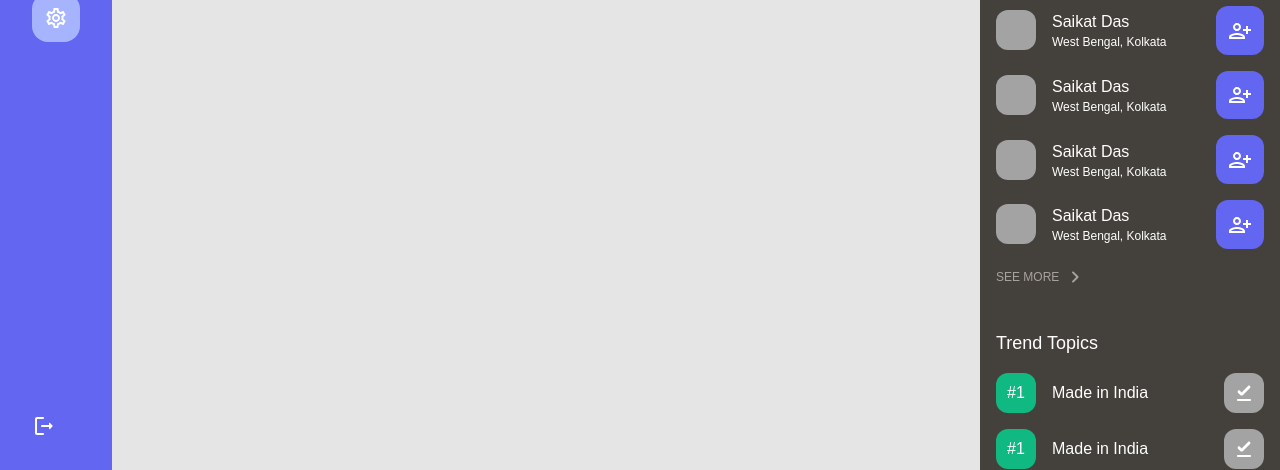
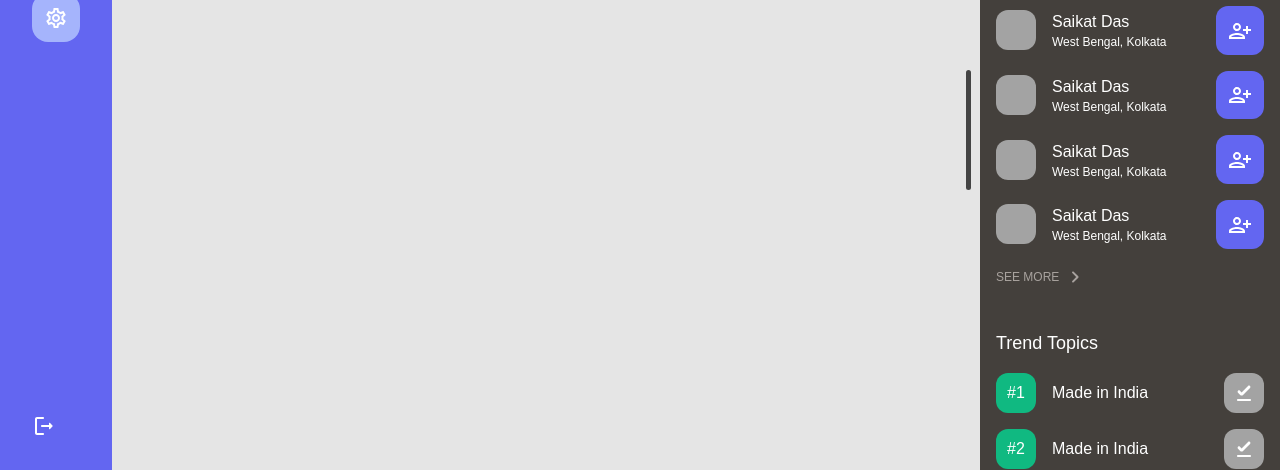
Before and after one commit to Git21221/social, a React (Vite) app: page / in a window 1280 px wide. Shown: the part 330-800 px from the top of the page. Built offline with nearby package versions, Linux system fonts and the light colour scheme.

Commit message:
sidebar close

```diff
--- /dev/null
+++ b/src/components/RightBar/Rightbar.css
@@ -0,0 +1,17 @@
+.bar{
+  position: absolute;
+  height: 120px;
+  width: 5px;
+  background-color: rgb(68, 68, 68);
+  border-radius: 9999px;
+  top: 50%;
+  transform: translateX(-30px);
+}
+.wraper{
+  transition: 0.7s linear;
+}
+.custom{
+  width: 0;
+  padding: 0;
+  transition: 0.7s linear;
+}
--- a/src/pages/Home.jsx
+++ b/src/components/RightBar/Rightbar.jsx
@@ -1,14 +1,14 @@
 import React, { useRef, useState } from "react";
-import { Link } from "react-router-dom";
-import Button from "../components/button/Button.jsx";
-import Input from "../components/Input/Input.jsx";
-import SearchBar from "../components/searchbar/SearchBar.jsx";
 import PersonAddAlt1OutlinedIcon from "@mui/icons-material/PersonAddAlt1Outlined";
 import KeyboardArrowRightRoundedIcon from "@mui/icons-material/KeyboardArrowRightRounded";
+import "./Rightbar.css";
 import DownloadDoneRoundedIcon from "@mui/icons-material/DownloadDoneRounded";
 
-const Home = () => {
+function Rightbar() {
   const storyPeopleRef = useRef();
+
+  const[isOpened, setIsOpened] = useState(false);
+
   const [dragState, setDragState] = useState({
     dragging: false,
     dragStartX: 0,
@@ -17,12 +17,12 @@ const Home = () => {
 
   const repeatFollow = [],
     repeatTopics = [];
-  for (let index = 0; index < 5; index++) {
+  for (let index = 1; index <= 5; index++) {
     repeatTopics.push(
       <div key={index} className="topics flex justify-between items-center">
         <div className="topicNameAndTrendNo flex items-center justify-center gap-4">
           <div className="trendNo bg-emerald-500 h-10 w-10 rounded-xl flex justify-center items-center">
-            #1
+            #{index}
           </div>
           <div className="topicName">Made in India</div>
         </div>
@@ -32,7 +32,10 @@ const Home = () => {
       </div>
     );
     repeatFollow.push(
-      <div key={index} className="followPeople flex items-center justify-between text-inherit">
+      <div
+        key={index}
+        className="followPeople flex items-center justify-between text-inherit"
+      >
         <div className="people flex items-center gap-4">
           <div className="image bg-neutral-400 w-10 h-10 rounded-xl"></div>
           <div className="peopleNameAndDest">
@@ -49,11 +52,12 @@ const Home = () => {
     );
   }
 
-  const handleDrag = (e) => {
+  function handleDrag(e) {
     if (!dragState.dragging) return;
+    console.log("handleDrag");
     const delta = e.clientX - dragState.dragStartX;
     storyPeopleRef.current.scrollLeft = dragState.scrollLeftStart - delta;
-  };
+  }
 
   const startDrag = (e) => {
     setDragState({
@@ -69,16 +73,17 @@ const Home = () => {
       dragging: false,
     });
   };
+
+  const handleClick = (e) => {
+    setIsOpened(prev => !prev);
+  }
   return (
     <>
-      <div className="homepage flex flex-row flex-1 justify-around pl-28">
-        <div className="feed w-full bg-neutral-200 h-screen">
-          <SearchBar />
-        </div>
-      </div>
-      <div className="side overflow-auto max-w-[300px] h-screen bg-stone-700 text-white flex flex-col gap-10 p-4">
+    <div className="wraper">
+      <div className={`side overflow-auto max-w-[300px] h-screen bg-stone-700 text-white flex flex-col gap-10 p-4 ${isOpened ? 'custom' : ""}`}>
+      <div className={`bar ${isOpened? "will-change-transform" : ""}`} onClick={handleClick} />
         <div className="people">
-          <div className="image h-10 w-12 rounded-xl bg-neutral-400"></div>
+          <div className="image h-10 w-10 rounded-xl bg-neutral-400"></div>
         </div>
         <div className="featuredStories flex flex-col gap-4">
           <div className="heading text-lg">Featured Stories</div>
@@ -89,6 +94,10 @@ const Home = () => {
             onMouseMove={handleDrag}
             onMouseUp={endDrag}
             onMouseLeave={endDrag}
+            onTouchStart={startDrag}
+            onTouchMove={handleDrag}
+            onTouchEnd={endDrag}
+            onTouchCancel={endDrag}
           >
             <div className="storyPeople inline-flex gap-4">
               <div className="bg-neutral-400 w-10 h-10 rounded-xl"></div>
@@ -116,8 +125,9 @@ const Home = () => {
           {repeatTopics}
         </div>
       </div>
+    </div>
     </>
   );
-};
+}
 
-export default Home;
+export default Rightbar;
--- /dev/null
+++ b/src/pages/Home/Home.jsx
@@ -0,0 +1,27 @@
+import React, { useRef, useState } from "react";
+import './Home.css';
+import { Link } from "react-router-dom";
+import Button from "../../components/button/Button.jsx";
+import Input from "../../components/Input/Input.jsx";
+import SearchBar from "../../components/searchbar/SearchBar.jsx";
+import Rightbar from "../../components/RightBar/Rightbar.jsx";
+
+const Home = () => {
+  const [isOpened, setIsOpened] = useState(false);
+  const handleClick = (e) => {
+    setIsOpened(prev => !prev);
+  }
+  return (
+    <>
+      <div className="homepage flex flex-row flex-1 justify-around pl-28">
+        <div className="feed w-full bg-neutral-200 h-screen">
+          <SearchBar />
+        </div>
+        {/* <div className="bar" onClick={handleClick}></div> */}
+      </div>
+      <Rightbar />
+    </>
+  );
+};
+
+export default Home;
--- a/src/pages/index.js
+++ b/src/pages/index.js
@@ -1,4 +1,4 @@
-import Home from "./Home.jsx";
+import Home from "./Home/Home.jsx";
 import Login from "./Login/Login.jsx";
 import Signup from "./Signup/Signup.jsx";
 import PassRec from "./PasswordRecovery/PassRec.jsx";
```
Also changed, not shown: src/components/searchbar/SearchBar.jsx (+12 -11 lines), src/pages/Home/Home.css (added).
